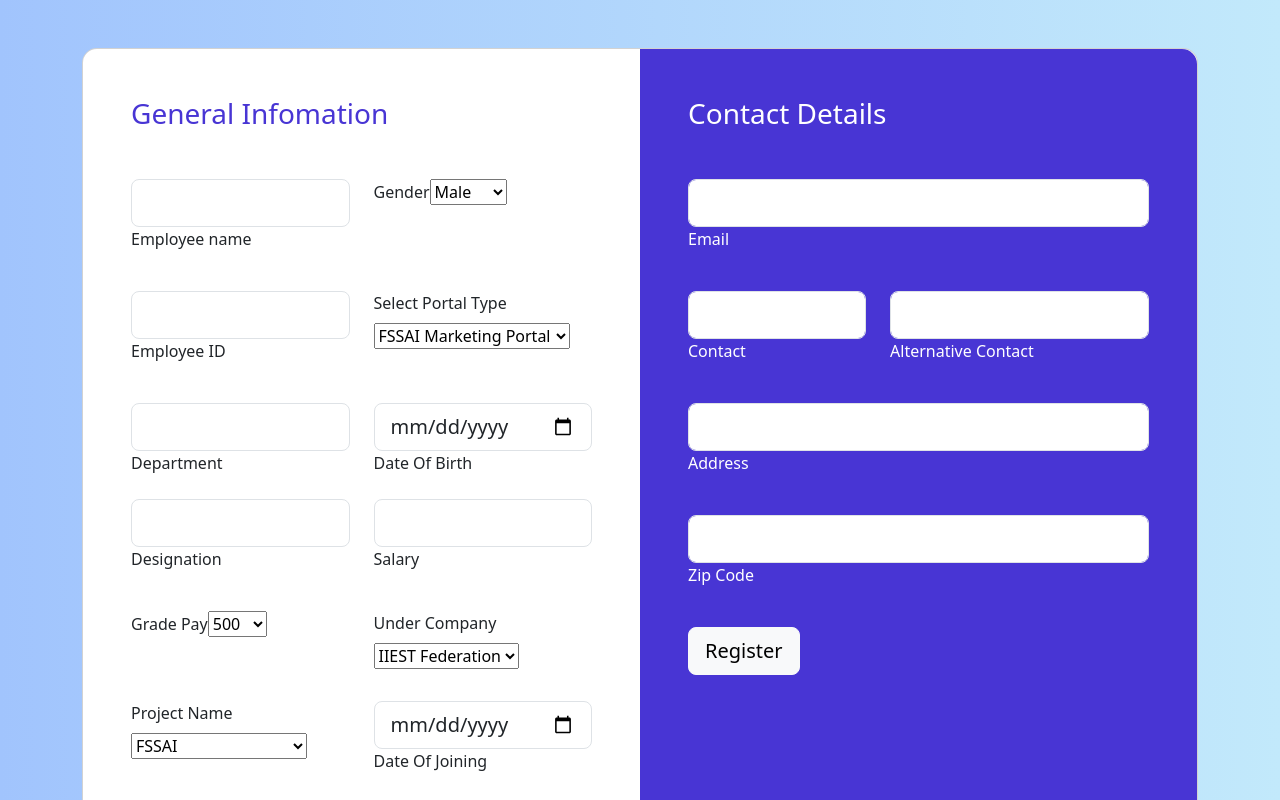
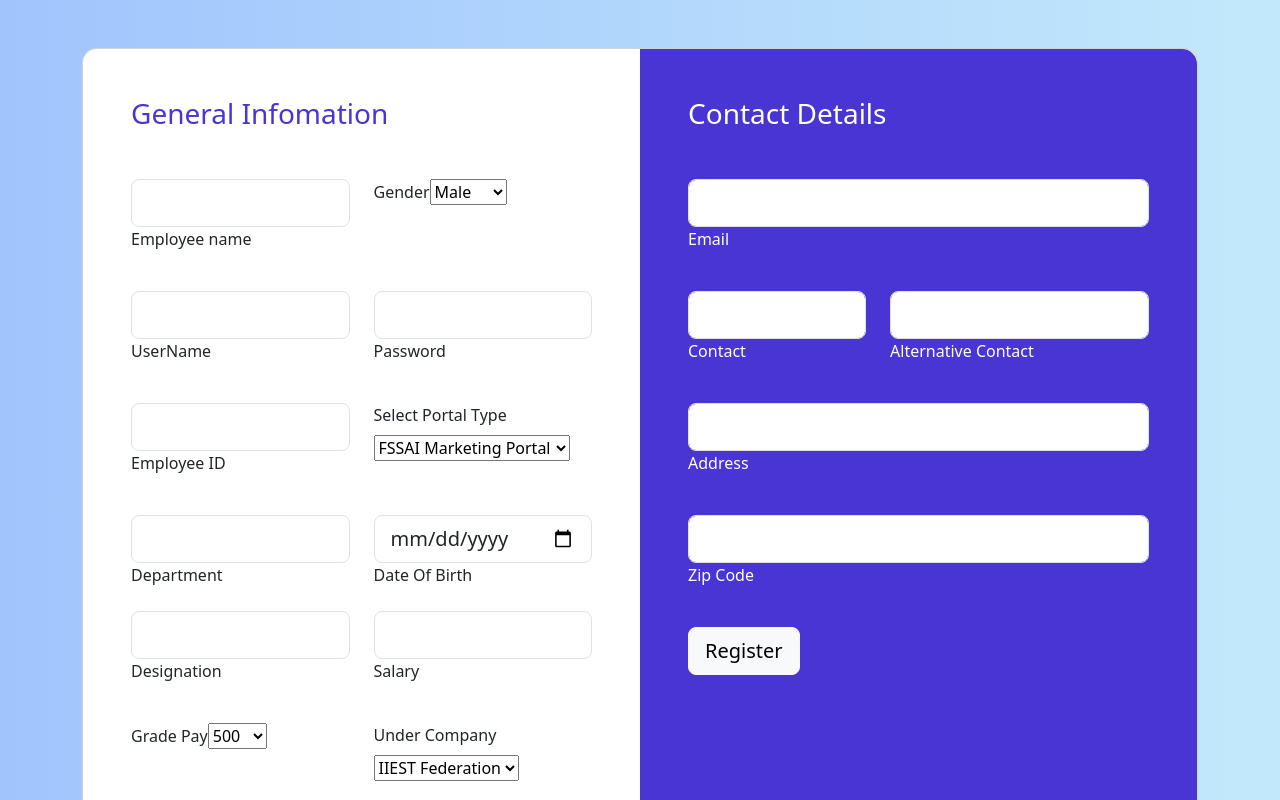
Before and after one commit to bhaveshtrades/iiest-server, an Angular app in the folder iiest-web/: page /signup in a window 1280 px wide. Shown: the top 800 px of the page. Built offline with nearby package versions, Linux system fonts and the light colour scheme.

Commit message:
username and password added

```diff
--- a/iiest-web/src/app/signup/signup.component.html
+++ b/iiest-web/src/app/signup/signup.component.html
@@ -34,6 +34,22 @@
                             </select>
                           </div>
                         </div>
+                    </div>
+
+                    <div class="row">
+                        <div class="col-md-6 mb-4 pb-2">
+                          <div class="form-outline">
+                            <input type="text" id="form3Examplev2" class="form-control form-control-lg" />
+                            <label class="form-label" for="form3Examplev2">UserName</label>
+                          </div>
+                        </div>
+                        <div class="col-md-6 mb-4 pb-2">
+                            <div class="form-outline">
+                              <input type="password" id="form3Examplev2" class="form-control form-control-lg" />
+                              <label class="form-label" for="form3Examplev2">Password</label>
+                            </div>
+                        </div>
+
                     </div>
                     <div class="row">
                         <div class="col-md-6 mb-4 pb-2">
```
